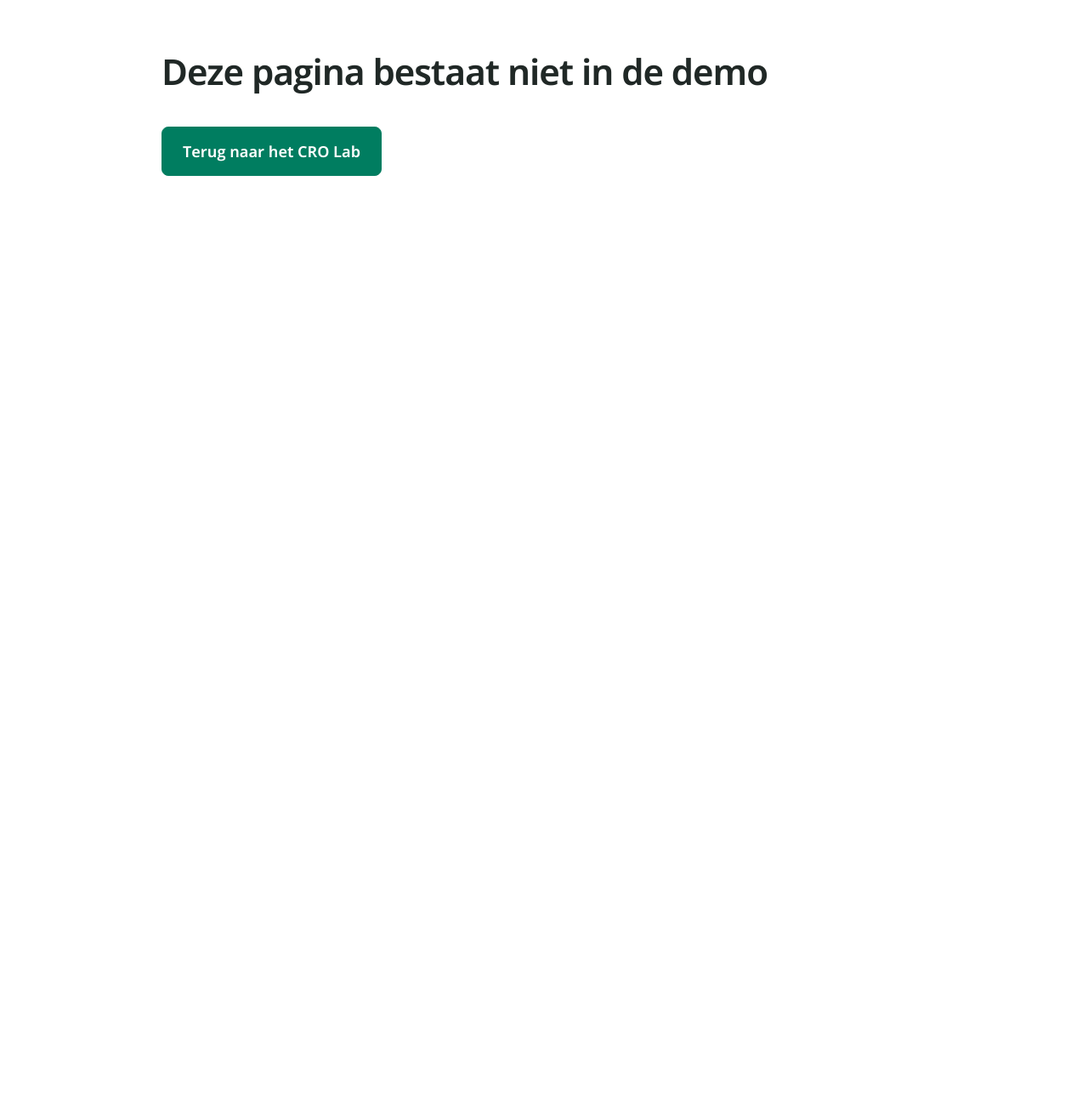
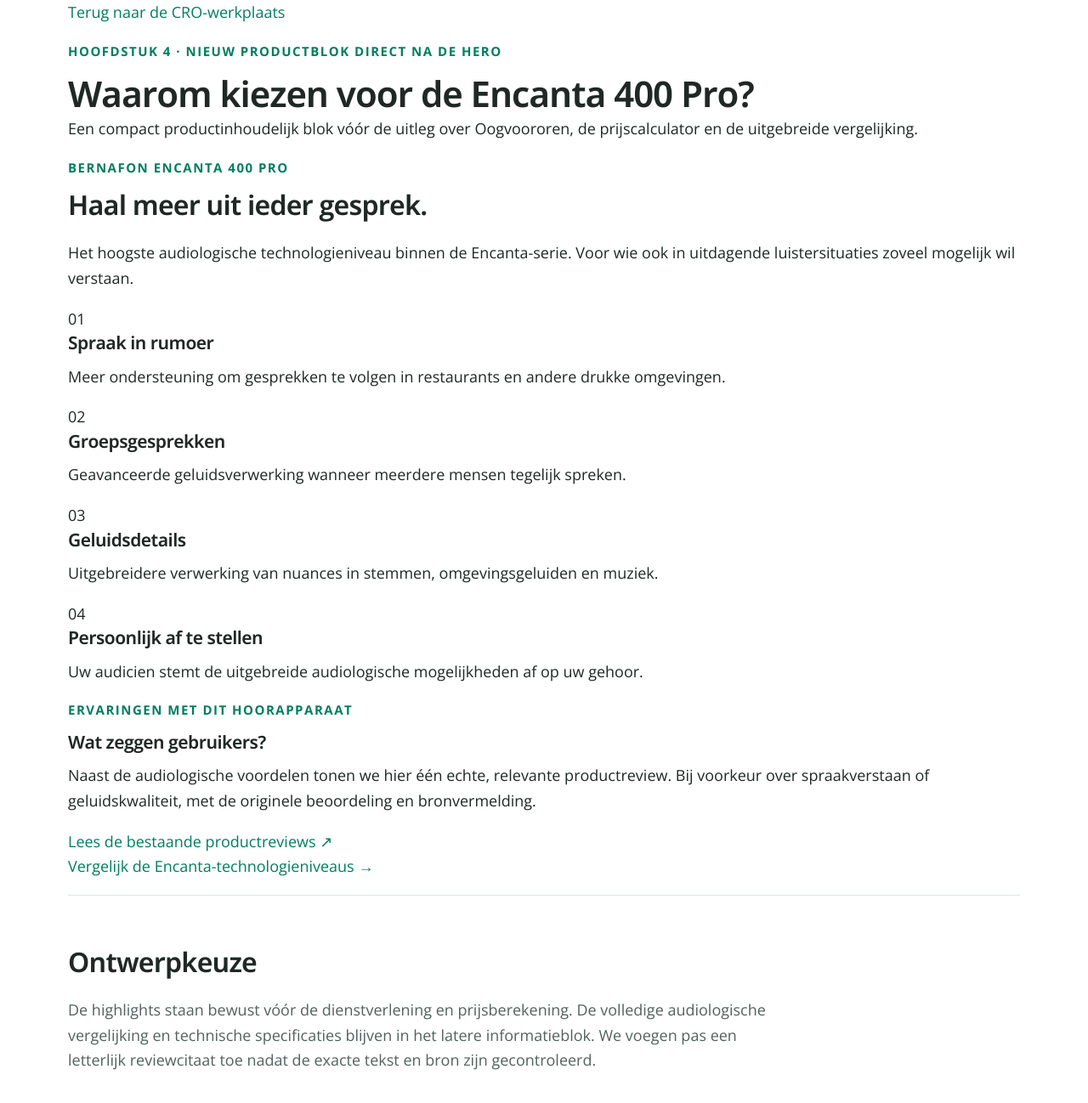
Before and after one commit to jo0stjo0st/oogvoororen-cro, a Next.js app: page /experimenten/producthighlights in a window 1280 px wide. Before the commit this address had no page. Shown: the top 1298 px of the page at 85% size. Before the commit the page ends 800 px from the top, so only its background shows below. Built offline with nearby package versions, Linux system fonts and the light colour scheme.

Commit message:
Add early audiological product highlights and review teaser after hero

```diff
--- /dev/null
+++ b/src/app/experimenten/producthighlights/page.tsx
@@ -0,0 +1,29 @@
+import Link from "next/link";
+import { product } from "@/features/products/data";
+
+const highlights=[
+  {title:"Spraak in rumoer",body:"Meer ondersteuning om gesprekken te volgen in restaurants en andere drukke omgevingen."},
+  {title:"Groepsgesprekken",body:"Geavanceerde geluidsverwerking wanneer meerdere mensen tegelijk spreken."},
+  {title:"Geluidsdetails",body:"Uitgebreidere verwerking van nuances in stemmen, omgevingsgeluiden en muziek."},
+  {title:"Persoonlijk af te stellen",body:"Uw audicien stemt de uitgebreide audiologische mogelijkheden af op uw gehoor."},
+];
+export default function ProductHighlights(){
+ return <main className="wide cro-highlights-page">
+   <p><Link href="/">Terug naar de CRO-werkplaats</Link></p>
+   <p className="eyebrow">Hoofdstuk 4 · nieuw productblok direct na de hero</p>
+   <h1>Waarom kiezen voor de Encanta 400 Pro?</h1>
+   <p>Een compact productinhoudelijk blok vóór de uitleg over Oogvoororen, de prijscalculator en de uitgebreide vergelijking.</p>
+   <section className="cro-highlight-panel">
+     <p className="eyebrow">Bernafon Encanta 400 Pro</p>
+     <h2>Haal meer uit ieder gesprek.</h2>
+     <p className="cro-highlight-intro">Het hoogste audiologische technologieniveau binnen de Encanta-serie. Voor wie ook in uitdagende luistersituaties zoveel mogelijk wil verstaan.</p>
+     <div className="cro-highlight-grid">{highlights.map((h,i)=><article key={h.title}><span className="cro-highlight-number">0{i+1}</span><h3>{h.title}</h3><p>{h.body}</p></article>)}</div>
+     <div className="cro-highlight-review">
+       <div><p className="eyebrow">Ervaringen met dit hoorapparaat</p><h3>Wat zeggen gebruikers?</h3><p>Naast de audiologische voordelen tonen we hier één echte, relevante productreview. Bij voorkeur over spraakverstaan of geluidskwaliteit, met de originele beoordeling en bronvermelding.</p></div>
+       <a href={product.source+"#reviews"} target="_blank" rel="noreferrer">Lees de bestaande productreviews ↗</a>
+     </div>
+     <p className="cro-highlight-bottom"><Link href="/experimenten/productinformatie">Vergelijk de Encanta-technologieniveaus →</Link></p>
+   </section>
+   <section className="section"><h2>Ontwerpkeuze</h2><p>De highlights staan bewust vóór de dienstverlening en prijsberekening. De volledige audiologische vergelijking en technische specificaties blijven in het latere informatieblok. We voegen pas een letterlijk reviewcitaat toe nadat de exacte tekst en bron zijn gecontroleerd.</p></section>
+ </main>;
+}
```
